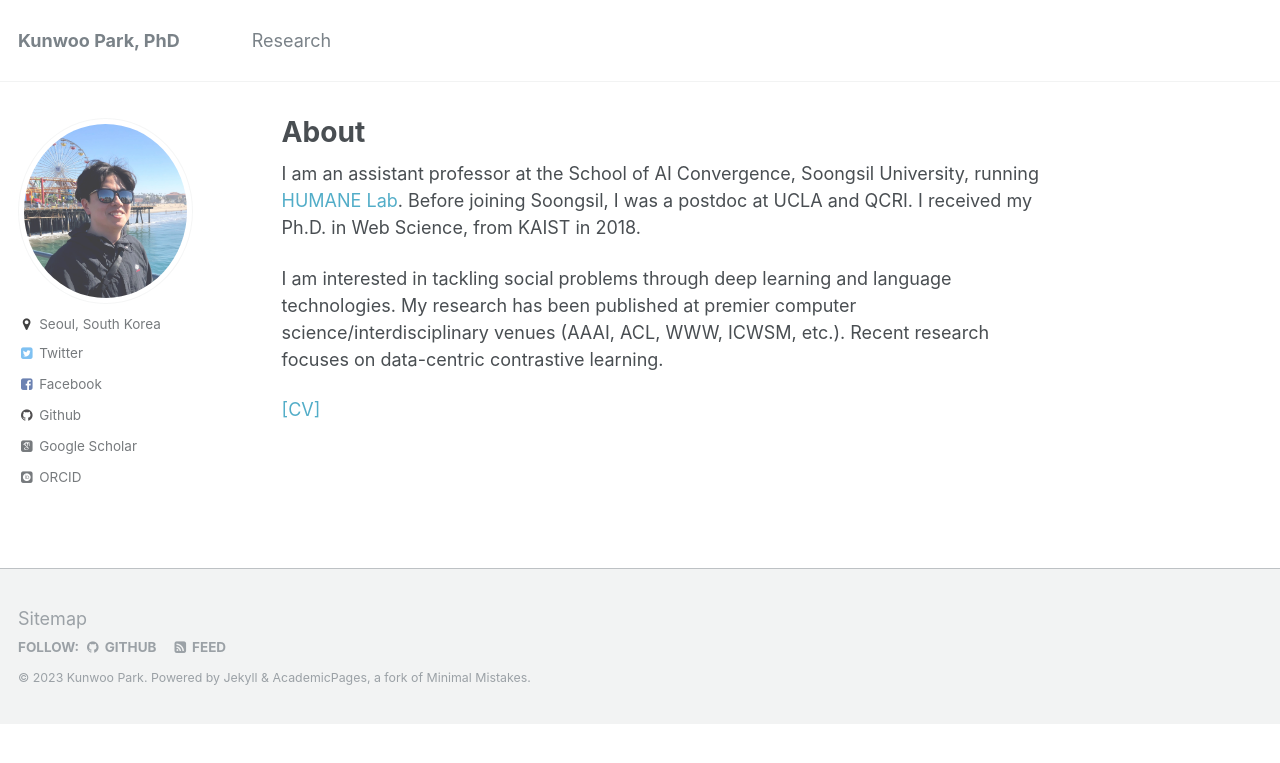
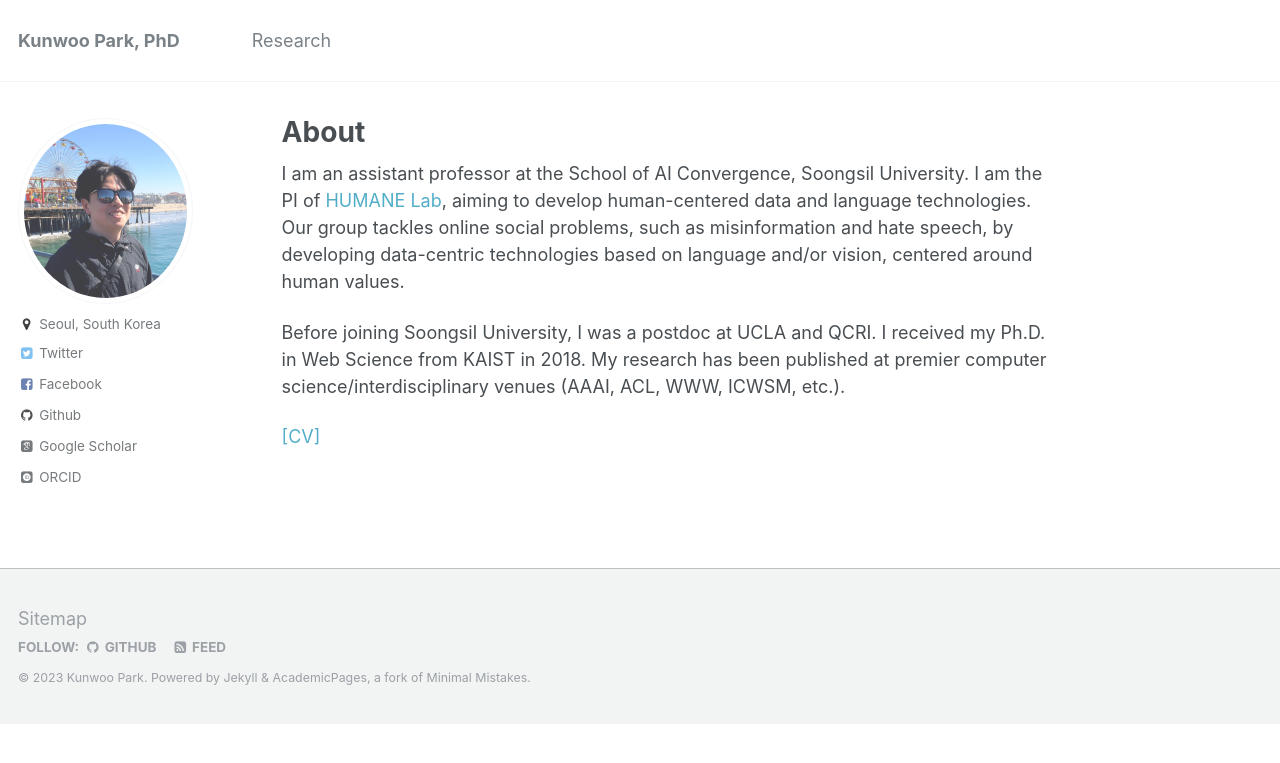
Before and after one commit to bywords/bywords.github.io, a Jekyll site: the page built from _pages/about.md, in a window 1280 px wide. Shown: the top 763 px of the page. Built offline with Jekyll 4.4.1, drawn with Linux system fonts in a browser that asks for light colours; some web fonts are replaced.

Commit message:
Update about.md

```diff
--- a/_pages/about.md
+++ b/_pages/about.md
@@ -8,9 +8,11 @@ redirect_from:
   - /about.html
 ---
 
-I am an assistant professor at the School of AI Convergence, Soongsil University, running [HUMANE Lab](https://ssu-humane.github.io). Before joining Soongsil, I was a postdoc at UCLA and QCRI. I received my Ph.D. in Web Science, from KAIST in 2018.
+I am an assistant professor at the School of AI Convergence, Soongsil University. I am the PI of [HUMANE Lab](https://ssu-humane.github.io), aiming to develop human-centered data and language technologies.
+Our group tackles online social problems, such as misinformation and hate speech, by developing data-centric technologies based on language and/or vision, centered around human values.
 
-I am interested in tackling social problems through deep learning and language technologies. My research has been published at premier computer science/interdisciplinary venues (AAAI, ACL, WWW, ICWSM, etc.). Recent research focuses on data-centric contrastive learning.
+Before joining Soongsil University, I was a postdoc at UCLA and QCRI. I received my Ph.D. in Web Science from KAIST in 2018.
+My research has been published at premier computer science/interdisciplinary venues (AAAI, ACL, WWW, ICWSM, etc.).
 
 [\[CV\]](/files/Kunwoo_CV.pdf)
 
```
